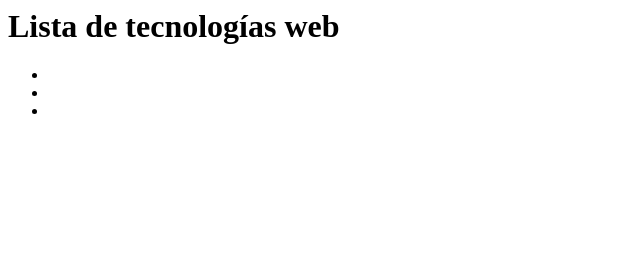
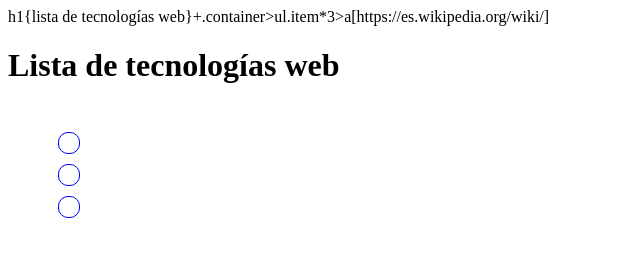
Before and after one commit to AlejandroBlancoV/Tecnolog-as-Web, a plain HTML site: page index.html in a window 1280 px wide. Shown: the whole page, without its empty margins (0-640 px from the left). Drawn offline with Linux system fonts and the light colour scheme.

Commit message:
añado los estilos de la pagina

```diff
--- a/index.html
+++ b/index.html
@@ -1,3 +1,17 @@
+<!DOCTYPE html>
+<html lang="en">
+
+<head>
+    <meta charset="UTF-8">
+    <meta http-equiv="X-UA-Compatible" content="IE=edge">
+    <meta name="viewport" content="width=device-width, initial-scale=1.0">
+    <title>Document</title>
+    <link rel="stylesheet" href="styles.css">
+</head>
+
+<body>
+    h1{lista de tecnologías web}+.container>ul.item*3>a[https://es.wikipedia.org/wiki/]
+
     <h1>Lista de tecnologías web</h1>
     <div class="container">
         <ul>
@@ -6,3 +20,6 @@
             <li class="item"><a href="https://es.wikipedia.org/wiki/JavaScript"></a></li>
         </ul>
     </div>
+</body>
+
+</html>
--- /dev/null
+++ b/styles.css
@@ -0,0 +1,22 @@
+.container {
+    display: flex;
+}
+
+.item {
+    list-style: none;
+    border: 1px solid blue;
+    padding: 10px;
+    margin: 10px;
+    border-radius: 10px;
+
+}
+
+.item a {
+    text-decoration: none;
+    text-transform: uppercase;
+}
+
+.item:hover {
+    background-color: lightcyan;
+
+}
```
Lines whose indentation alone changed are shown as unchanged.
